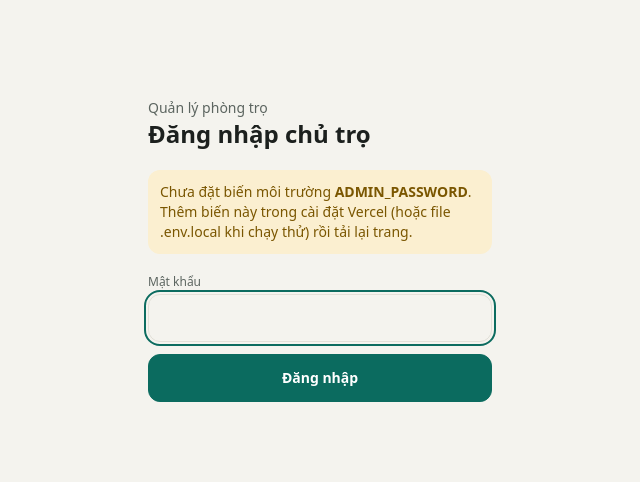
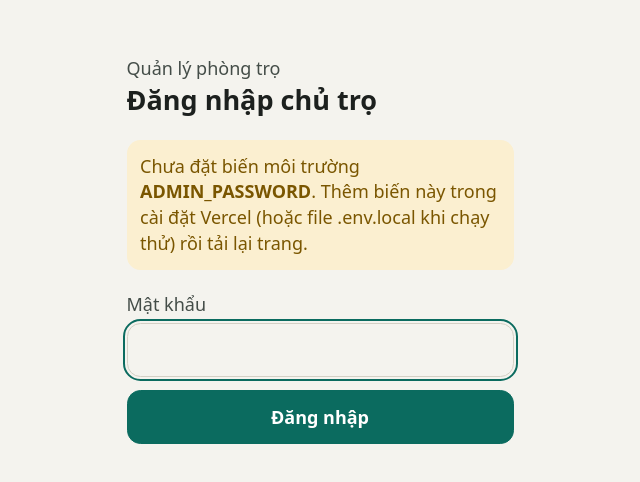
Before and after one commit to BNQTLLC2/DeTro, a Next.js app: page /login in a window 1280 px wide. Shown: the part 150-632 px from the top of the page, without its empty margins (320-960 px from the left). Built offline with nearby package versions, Linux system fonts and the light colour scheme; no server answers.

Commit message:
Update layout

```diff
--- a/app/admin/layout.tsx
+++ b/app/admin/layout.tsx
@@ -1,5 +1,6 @@
 import type { ReactNode } from "react";
 import { AdminNav } from "@/components/AdminNav";
+import { FontSizeToggle } from "@/components/FontSizeToggle";
 import { ThemeToggle } from "@/components/ThemeToggle";
 import { requireAdmin } from "@/lib/auth";
 import { getSettings } from "@/lib/queries";
@@ -18,6 +19,7 @@ export default async function AdminLayout({ children }: { children: ReactNode })
           <p className="truncate text-lg font-bold">{settings.house_name}</p>
         </div>
         <div className="flex items-center gap-2">
+          <FontSizeToggle />
           <ThemeToggle />
           <form method="post" action="/api/logout">
             <button type="submit" className="btn-ghost">
--- a/app/admin/nhap-so/page.tsx
+++ b/app/admin/nhap-so/page.tsx
@@ -151,7 +151,7 @@ export default async function EnterReadings({
               >
                 <Dot on={rr?.elecState === "ok"} color="bg-c-elec" />
                 <Dot on={rr?.waterState === "ok"} color="bg-c-water" />
-                <span className="ml-1 text-[11px] text-muted">{done}/2</span>
+                <span className="ml-1 text-xs text-muted">{done}/2</span>
               </span>
             </Link>
           );
--- a/app/admin/phong/page.tsx
+++ b/app/admin/phong/page.tsx
@@ -100,7 +100,7 @@ export default async function RoomsPage({
 function Stat({ label, value }: { label: string; value: string }) {
   return (
     <div className="min-w-0">
-      <dt className="text-[11px] text-muted">{label}</dt>
+      <dt className="text-xs text-muted">{label}</dt>
       <dd className="truncate text-sm font-semibold">{value}</dd>
     </div>
   );
--- a/app/globals.css
+++ b/app/globals.css
@@ -6,8 +6,8 @@
   --bg: #f4f3ee;
   --surface: #ffffff;
   --ink: #1c201e;
-  --muted: #5c6560;
-  --line: #e2e0d8;
+  --muted: #444d48;
+  --line: #d3d0c5;
   --accent: #0b6b5f;
   --accent-ink: #ffffff;
   --accent-soft: #dcefea;
@@ -31,7 +31,7 @@
   --bg: #121614;
   --surface: #1b201e;
   --ink: #eceeec;
-  --muted: #a3aca7;
+  --muted: #bcc4bf;
   --line: #2c3330;
   --accent: #5cc8b5;
   --accent-ink: #06201b;
@@ -53,6 +53,10 @@
 }
 
 @theme inline {
+  /* Chữ nhỏ không nhỏ hơn ~16px ở cỡ mặc định */
+  --text-xs: 0.9rem;
+  --text-sm: 1rem;
+
   --color-bg: var(--bg);
   --color-surface: var(--surface);
   --color-ink: var(--ink);
@@ -81,10 +85,19 @@
 html {
   background: var(--bg);
   color: var(--ink);
+  /* Cỡ chữ gốc lớn hơn mặc định (18px) cho người lớn tuổi; chọn được 3 mức bằng nút "Aa". */
+  font-size: 112.5%;
+}
+html[data-fs="l"] {
+  font-size: 125%;
+}
+html[data-fs="xl"] {
+  font-size: 140%;
 }
 
 body {
   font-family: var(--font-sans);
+  line-height: 1.55;
   font-variant-numeric: tabular-nums;
   -webkit-text-size-adjust: 100%;
 }
@@ -101,7 +114,7 @@ body {
   .btn-primary,
   .btn-ghost,
   .btn-danger {
-    @apply inline-flex min-h-11 cursor-pointer items-center justify-center gap-2 rounded-xl border px-4 text-sm font-semibold no-underline transition-opacity disabled:cursor-not-allowed disabled:opacity-45;
+    @apply inline-flex min-h-12 cursor-pointer items-center justify-center gap-2 rounded-xl border px-4 text-base font-semibold no-underline transition-opacity disabled:cursor-not-allowed disabled:opacity-45;
   }
   .btn-primary {
     @apply border-accent bg-accent text-accent-ink;
@@ -116,9 +129,9 @@ body {
     @apply min-h-12 w-full rounded-xl border border-line bg-bg px-3 text-base text-ink placeholder:text-muted;
   }
   .label {
-    @apply mb-1 block text-xs text-muted;
+    @apply mb-1 block text-sm font-medium text-muted;
   }
   .chip {
-    @apply inline-block rounded-full px-2.5 py-0.5 text-xs font-semibold;
+    @apply inline-block rounded-full px-3 py-1 text-sm font-semibold;
   }
 }
--- a/app/layout.tsx
+++ b/app/layout.tsx
@@ -16,7 +16,7 @@ export const viewport: Viewport = {
 };
 
 // Chạy trước khi vẽ trang để không bị nháy sáng/tối.
-const themeScript = `(function(){try{var t=localStorage.getItem('theme');var d=t?t==='dark':matchMedia('(prefers-color-scheme: dark)').matches;document.documentElement.classList.toggle('dark',d)}catch(e){}})()`;
+const themeScript = `(function(){try{var t=localStorage.getItem('theme');var d=t?t==='dark':matchMedia('(prefers-color-scheme: dark)').matches;document.documentElement.classList.toggle('dark',d);var f=localStorage.getItem('fs');if(f==='l'||f==='xl')document.documentElement.dataset.fs=f}catch(e){}})()`;
 
 export default function RootLayout({ children }: { children: ReactNode }) {
   return (
--- a/app/p/[token]/page.tsx
+++ b/app/p/[token]/page.tsx
@@ -3,6 +3,7 @@ import Link from "next/link";
 import { notFound } from "next/navigation";
 import { PaymentWatcher } from "@/components/AutoRefresh";
 import { CopyTextButton } from "@/components/CopyButton";
+import { FontSizeToggle } from "@/components/FontSizeToggle";
 import { ThemeToggle } from "@/components/ThemeToggle";
 import {
   dmy,
@@ -58,7 +59,10 @@ export default async function TenantPage({
           {room.occupants} người
         </p>
       </div>
-      <ThemeToggle />
+      <div className="flex shrink-0 items-center gap-2">
+        <FontSizeToggle />
+        <ThemeToggle />
+      </div>
     </header>
   );
 
--- a/components/AdminNav.tsx
+++ b/components/AdminNav.tsx
@@ -15,7 +15,7 @@ export function AdminNav() {
   return (
     <nav
       aria-label="Điều hướng chính"
-      className="fixed inset-x-0 bottom-0 z-20 grid h-[72px] grid-cols-4 border-t border-line bg-surface md:static md:h-auto md:max-w-xl md:grid-cols-4 md:gap-1 md:border-0 md:bg-transparent"
+      className="fixed inset-x-0 bottom-0 z-20 grid min-h-[72px] grid-cols-4 border-t border-line bg-surface md:static md:h-auto md:max-w-xl md:grid-cols-4 md:gap-1 md:border-0 md:bg-transparent"
     >
       {items.map((it) => {
         const active = it.href === "/admin" ? path === "/admin" : path.startsWith(it.href);
@@ -24,7 +24,7 @@ export function AdminNav() {
             key={it.href}
             href={it.href}
             aria-current={active ? "page" : undefined}
-            className={`flex flex-col items-center justify-center gap-1 text-xs no-underline md:min-h-11 md:flex-row md:justify-center md:gap-2 md:rounded-xl md:text-sm ${
+            className={`flex flex-col items-center justify-center gap-1 py-2 text-[14px] leading-tight no-underline md:min-h-11 md:flex-row md:justify-center md:gap-2 md:rounded-xl md:text-sm ${
               active ? "font-semibold text-accent md:bg-accent-soft" : "text-muted"
             }`}
           >
--- /dev/null
+++ b/components/FontSizeToggle.tsx
@@ -0,0 +1,43 @@
+"use client";
+
+import { useEffect, useState } from "react";
+
+const LEVELS = ["m", "l", "xl"] as const;
+type Level = (typeof LEVELS)[number];
+const LABEL: Record<Level, string> = { m: "Cỡ chữ vừa", l: "Cỡ chữ lớn", xl: "Cỡ chữ rất lớn" };
+
+/** Nút "Aa": đổi cỡ chữ cả trang qua 3 mức (vừa, lớn, rất lớn), nhớ lại cho lần sau. */
+export function FontSizeToggle() {
+  const [level, setLevel] = useState<Level>("m");
+
+  useEffect(() => {
+    const v = document.documentElement.dataset.fs;
+    setLevel(v === "l" || v === "xl" ? v : "m");
+  }, []);
+
+  function next() {
+    const n = LEVELS[(LEVELS.indexOf(level) + 1) % LEVELS.length];
+    setLevel(n);
+    if (n === "m") delete document.documentElement.dataset.fs;
+    else document.documentElement.dataset.fs = n;
+    try {
+      if (n === "m") localStorage.removeItem("fs");
+      else localStorage.setItem("fs", n);
+    } catch {
+      /* bỏ qua nếu trình duyệt chặn localStorage */
+    }
+  }
+
+  return (
+    <button
+      type="button"
+      onClick={next}
+      aria-label={`${LABEL[level]}. Bấm để đổi cỡ chữ`}
+      title={LABEL[level]}
+      className="inline-flex h-12 min-w-12 cursor-pointer items-center justify-center gap-0.5 rounded-xl border border-line bg-surface px-2 font-bold text-ink"
+    >
+      <span className="text-sm">A</span>
+      <span className="text-xl leading-none">A</span>
+    </button>
+  );
+}
--- a/components/ThemeToggle.tsx
+++ b/components/ThemeToggle.tsx
@@ -25,7 +25,7 @@ export function ThemeToggle() {
       type="button"
       onClick={toggle}
       aria-label={dark ? "Chuyển sang giao diện sáng" : "Chuyển sang giao diện tối"}
-      className="inline-flex size-11 cursor-pointer items-center justify-center rounded-xl border border-line bg-surface text-ink"
+      className="inline-flex size-12 cursor-pointer items-center justify-center rounded-xl border border-line bg-surface text-ink"
     >
       {dark ? (
         <svg width="20" height="20" viewBox="0 0 24 24" fill="none" stroke="currentColor" strokeWidth="2" strokeLinecap="round" strokeLinejoin="round" aria-hidden="true">
```
